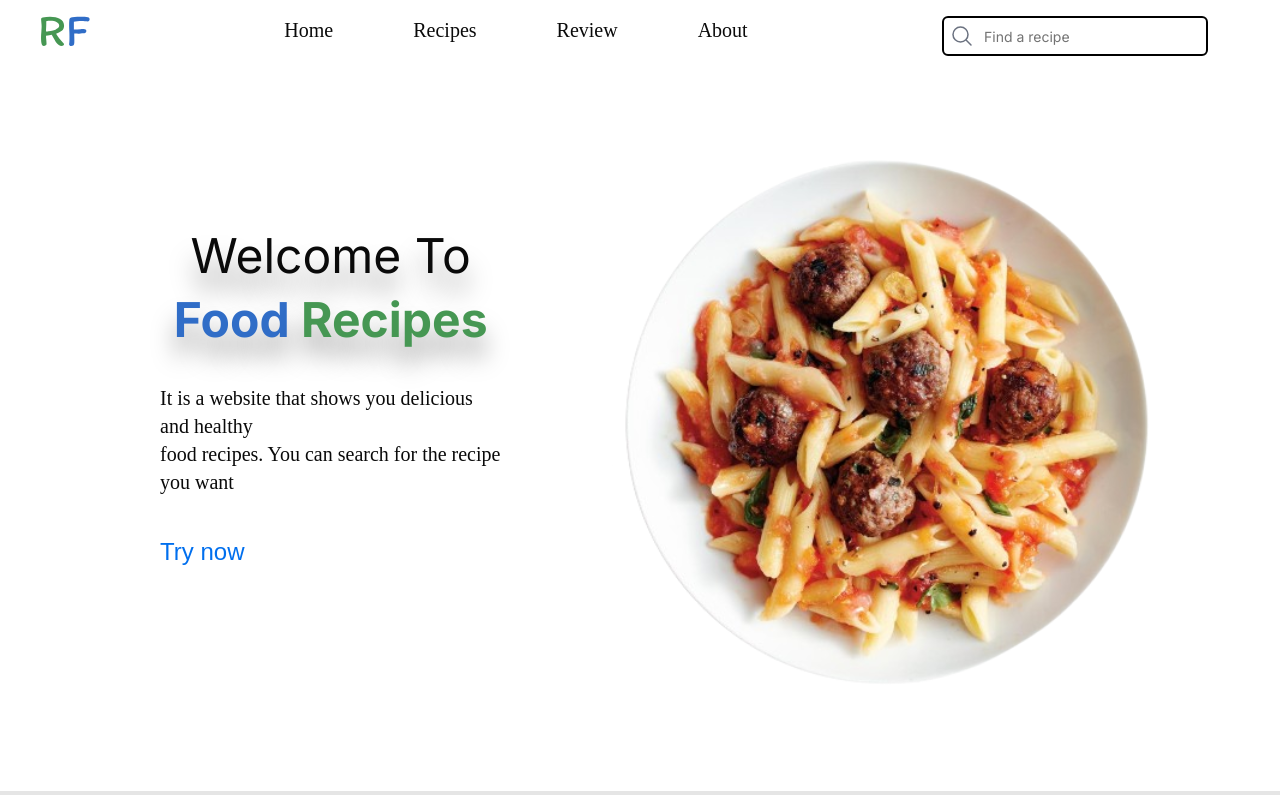
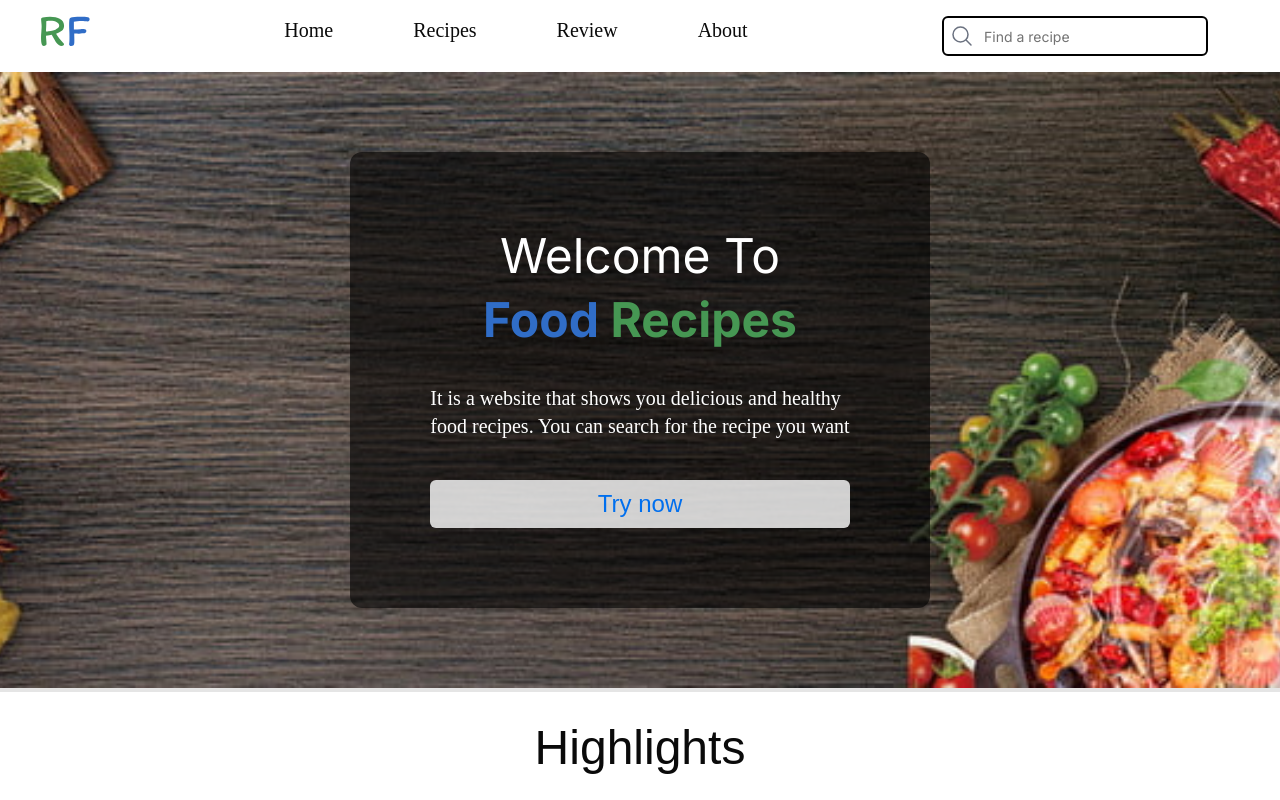
Before and after one commit to hadilyahi/Food-Recipes-, a Next.js app: page /home in a window 1280 px wide. Shown: the top 800 px of the page. Built offline with nearby package versions, Linux system fonts and the light colour scheme.

Commit message:
create page show the recipes

```diff
--- /dev/null
+++ b/src/app/MainFood/[id]/page.tsx
@@ -0,0 +1,51 @@
+import Image from 'next/image';
+import React from 'react';
+import axios from 'axios';
+
+interface Recipe {
+  id: number;
+  title: string;
+  ingredients: string[];
+  instructions: string;
+  image: string;
+}
+
+interface RecipePageProps {
+  params: {
+    id: string;
+  };
+}
+
+const RecipePage = async ({ params }: RecipePageProps) => {
+  const { id } = params;
+
+  let recipe: Recipe | null = null;
+
+  try {
+    const res = await axios.get(`${process.env.NEXT_PUBLIC_API_URL}/api/recipes/${id}`);
+    recipe = res.data;
+  } catch (error) {
+    console.error('Error fetching recipe:', error);
+
+  }
+
+  if (!recipe) {
+    return <p>An error occurred while fetching data or the recipe was not found.</p>}
+
+  return (
+    <div className='p-8'>
+      <h1 className='text-4xl font-bold'>{recipe.title}</h1>
+
+      <h2 className='text-2xl mt-4'>المكونات:</h2>
+      <ul className='list-disc pl-5'>
+        {recipe.ingredients.map((ingredient, index) => (
+          <li key={index}>{ingredient}</li>
+        ))}
+      </ul>
+      <h2 className='text-2xl mt-4'>طريقة التحضير:</h2>
+      <p>{recipe.instructions}</p>
+    </div>
+  );
+};
+
+export default RecipePage;
--- a/src/app/MainFood/page.tsx
+++ b/src/app/MainFood/page.tsx
@@ -4,69 +4,60 @@ import Card from "../component/Card";
 const MainFood = () => {
   return (
     <div className="p-20  grid grid-cols-3 gap-5">
-      <div className="cursor-pointer" >
-
+      <div className="cursor-pointer">
         <Card
           imageSrc={"/pizza.svg"}
-        title={"pizza"}
+          title={"Pizza"}
           time={"30min"}
           type={"Snack"}
-
+          id={2}
         />
       </div>
-      <div className="cursor-pointer" >
-
+      <div className="cursor-pointer">
         <Card
           imageSrc={"/kabsa.svg"}
           title={"kabsa"}
           time={"30min"}
           type={"Snack"}
-
+          id={1}
         />
       </div>
-      <div className="cursor-pointer" >
-
+      <div className="cursor-pointer">
         <Card
           imageSrc={"/fish.svg"}
-        title={"fish"}
+          title={"Fish"}
           time={"30min"}
           type={"Snack"}
-
+          id={3}
         />
       </div>
-      <div className="cursor-pointer" >
-
+      <div className="cursor-pointer">
         <Card
-        imageSrc={"/shawarma.svg"}
+          imageSrc={"/Shawarma.svg"}
           title={"shawarma"}
           time={"30min"}
           type={"Snack"}
-
+          id={4}
         />
       </div>
-      <div className="cursor-pointer" >
-
+      <div className="cursor-pointer">
         <Card
-        imageSrc={"/burger.svg"}
+          imageSrc={"/Burger.svg"}
           title={"burger"}
           time={"30min"}
           type={"Snack"}
-
+          id={5}
         />
       </div>
-      <div className="cursor-pointer" >
-
+      <div className="cursor-pointer">
         <Card
-        imageSrc={"/sushi.svg"}
+          imageSrc={"/Sushi.svg"}
           title={"sushi"}
           time={"30min"}
           type={"Snack"}
-
+          id={6}
         />
-
       </div>
-
-
     </div>
   );
 };
--- a/src/app/component/Card.tsx
+++ b/src/app/component/Card.tsx
@@ -1,15 +1,17 @@
 "use client"
 import React, { useState } from 'react';
-import Image from "next/image";
+import Image from 'next/image';
+import Link from 'next/link';
 
 interface CardProps {
+  id: number;
   imageSrc: string;
   title: string;
   time: string;
   type: string;
 }
 
-const Card: React.FC<CardProps> = ({ imageSrc, title, time, type }) => {
+const Card: React.FC<CardProps> = ({ id, imageSrc, title, time, type }) => {
   const [liked, setLiked] = useState(false);
 
   const handleLike = () => {
@@ -17,35 +19,38 @@ const Card: React.FC<CardProps> = ({ imageSrc, title, time, type }) => {
   };
 
   return (
-    <div className='w-96 h-96 rounded-2xl bg-slate-100 flex justify-center items-center'>
-      <div className='w-[350px] h-[350px] rounded-2xl bg-blue-100 p-4'>
-        <div className='w-full flex '>
-          <Image src={imageSrc} alt={title} width={800} height={400} className='rounded-2xl' />
-
+    <div className='w-96 h-96 rounded-2xl bg-slate-100 flex flex-col  p-4'>
+      <div className='w-full flex justify-center'>
+        <Image src={imageSrc} alt={title} width={400} height={200} className='rounded-lg'/>
       </div>
-        <div className='flex justify-between items-center'>
-          <h1 className='p-5 font-itim text-4xl'>{title}</h1>
+      <div className='flex justify-between p-4'>
+        <h1 className='text-3xl font-bold'>{title}</h1>
         <button
           onClick={handleLike}
-            className={`p-2 rounded-full ${liked ? 'bg-red-500' : 'bg-gray-300'}`}
+          className={`p-2 rounded-full ${liked ? 'bg-red-500 text-white' : 'bg-gray-300 text-black'}`}
           aria-label={liked ? 'Dislike' : 'Like'}
         >
           {liked ? '❤️' : '🤍'}
         </button>
       </div>
-        <div className='flex justify-around'>
-          <div className='flex gap-2'>
-            <Image src={'/clock.svg'} alt='Time' width={25} height={25} />
+      <div className='flex justify-around w-full '>
+        <div className='flex gap-2 items-center'>
+          <Image src='/clock.svg' alt='Time' width={25} height={25}  />
           <p>{time}</p>
         </div>
-          <div className='flex gap-2'>
-            <Image src={'/type.svg'} alt='Type' width={25} height={25} />
+        <div className='flex gap-2 items-center'>
+          <Image src='/type.svg' alt='Type' width={25} height={25} />
           <p>{type}</p>
         </div>
       </div>
+      <div className='flex flex-col  items-center  justify-center mt-2  w-full'>
+
+        <Link href={`/MainFood/${id}`}>
+          <button  className="p-2 bg-blue-400 w-72 mb-2  text-white rounded">عرض التفاصيل</button>
+        </Link>
       </div>
     </div>
   );
-}
+};
 
 export default Card;
--- a/src/app/home/CompoPage1/Section1.tsx
+++ b/src/app/home/CompoPage1/Section1.tsx
@@ -3,34 +3,35 @@ import Image from "next/image";
 
 const Section = () => {
   return (
-    <div className="flex justify-between p-20">
-      <div className="p-20 flex flex-col gap-10" >
+    <div
+      className="flex items-center justify-center p-20"
+      style={{
+        backgroundImage: "url('/bgphoto.svg')",
+        backgroundRepeat: "no-repeat",
+        backgroundSize: "cover",
+        backgroundPosition: "center",
+      }}
+    >
+      <div className="p-20 flex flex-col gap-10 bg-black bg-opacity-60 rounded-xl">
         <div className="flex justify-center items-center ">
-
-          <h1 className="font-portLligatSla flex flex-col gap-4 text-5xl text-shadow-5xl text-center">
+          <h1 className="font-portLligatSla flex flex-col gap-4 text-5xl text-shadow-lg text-center text-white">
             Welcome To <br />
             <span className="text-[#306DC7] font-bold">
               Food <span className="text-[#469753] font-bold">Recipes</span>
             </span>
           </h1>
         </div>
-        <div className="">
-          <p className="font-sahitya text-xl">
-            It is a website that shows you delicious and healthy <br />food recipes.
-            You can search for the recipe you want
+        <div>
+          <p className="font-sahitya text-xl text-white">
+            It is a website that shows you delicious and healthy <br />
+            food recipes. You can search for the recipe you want
           </p>
         </div>
-        <button className="flex justify-start font-acme text-[#006FEE] text-2xl">Try now</button>
+        <button className="flex justify-center font-acme text-[#006FEE] text-2xl  bg-white bg-opacity-80 px-4 py-2 rounded-md">
+          Try now
+        </button>
       </div>
-      <div className="relative group">
-        <Image
-          src="/photo.svg"
-          alt=""
-          width={600}
-          height={600}
-          className="mr-40 transition-transform duration-300 group-hover:rotate-12"
-        />
-      </div>
+
     </div>
   );
 };
```
Also changed, not shown: public/bg.jpg (added), public/bgphoto.svg (added). Lines whose indentation alone changed are shown as unchanged.
